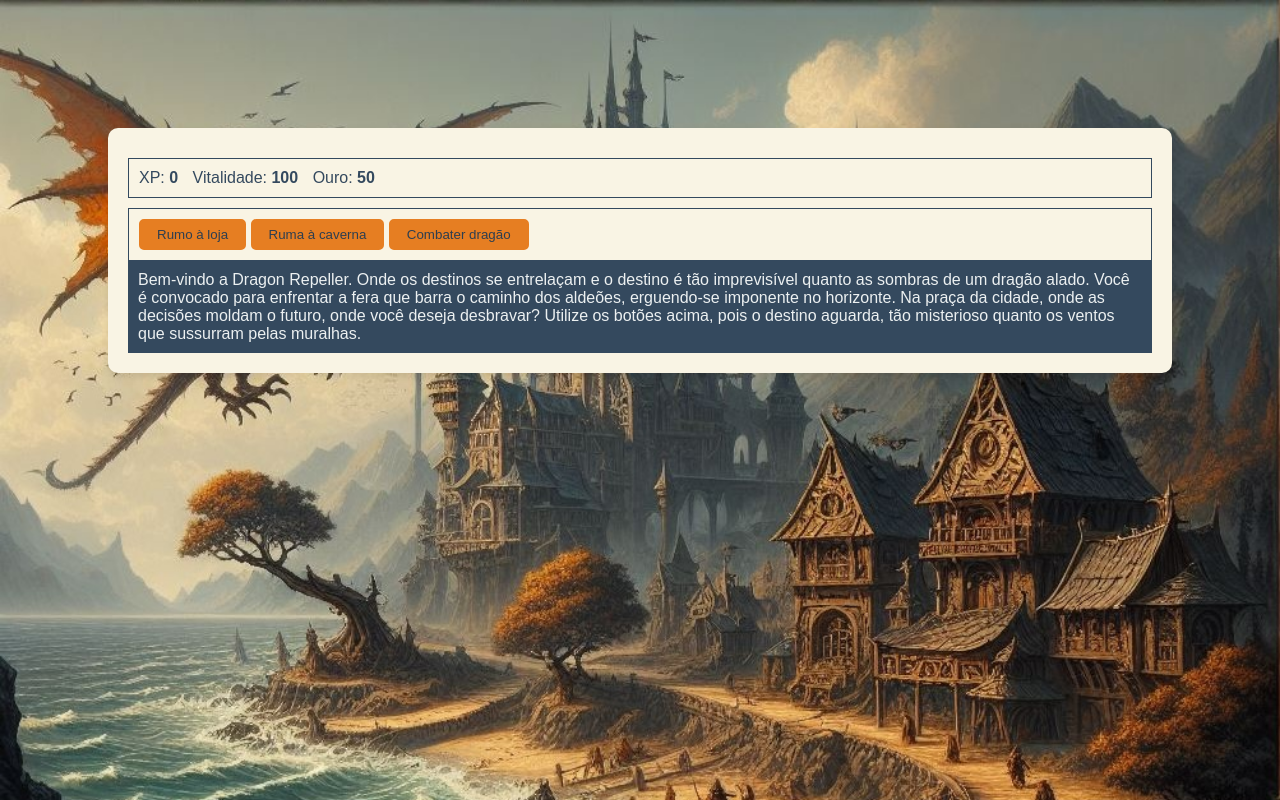
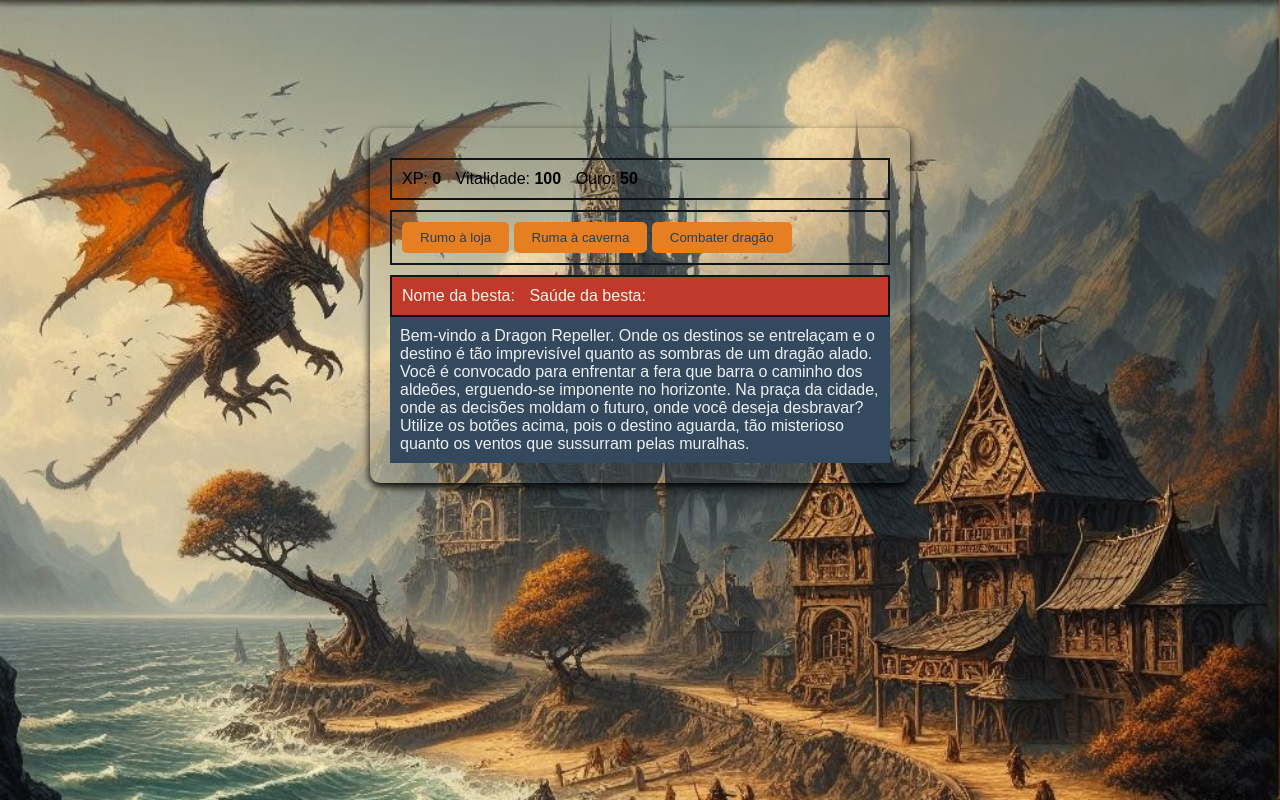
Before and after one commit to JayGovinda13/rpg, a plain HTML site: page index.html in a window 1280 px wide. Drawn offline with Linux system fonts and the light colour scheme.

Commit message:
adaptaçõe

```diff
--- a/styles.css
+++ b/styles.css
@@ -15,31 +15,25 @@ body {
 }
 
 #game {
-    max-width: 80%;
-    max-height: 400px;
-    background-color: #f9f4e4; /* Marfim para o fundo do jogo */
-    color: #2c3e50;
+    width: 80%;
+    max-width: 500px; /* Ajuste o máximo conforme necessário */
     margin: 10% auto 0;
     padding: 20px;
     border-radius: 10px;
-    box-shadow: 0 4px 8px rgba(0, 0, 0, 0.1);
+    box-shadow: 0 4px 8px rgba(0, 0, 0, 1.0);
 }
 
 #controls,
-#stats {
-    border: 1px solid #34495e;
+#stats,
+#monsterStats {
+    border: 2px solid #0f151b;
     padding: 10px;
-    color: #34495e;
     margin-top: 10px;
 }
 
 #monsterStats {
-    display: none;
-    border: 1px solid #c0392b;
-    padding: 10px;
-    color: #f9f4e4; /* Marfim para o texto do monsterStats */
     background-color: #c0392b;
-    margin-top: 10px;
+    color: #f9f4e4;
 }
 
 .stat {
@@ -59,3 +53,10 @@ button {
 button:hover {
     background-color: #d35400;
 }
+
+/* Consulta de Mídia para Telas Pequenas (Celulares) */
+@media only screen and (max-width: 600px) {
+    #game {
+        width: 90%; /* Reduzir a largura para telas pequenas */
+    }
+}
```
